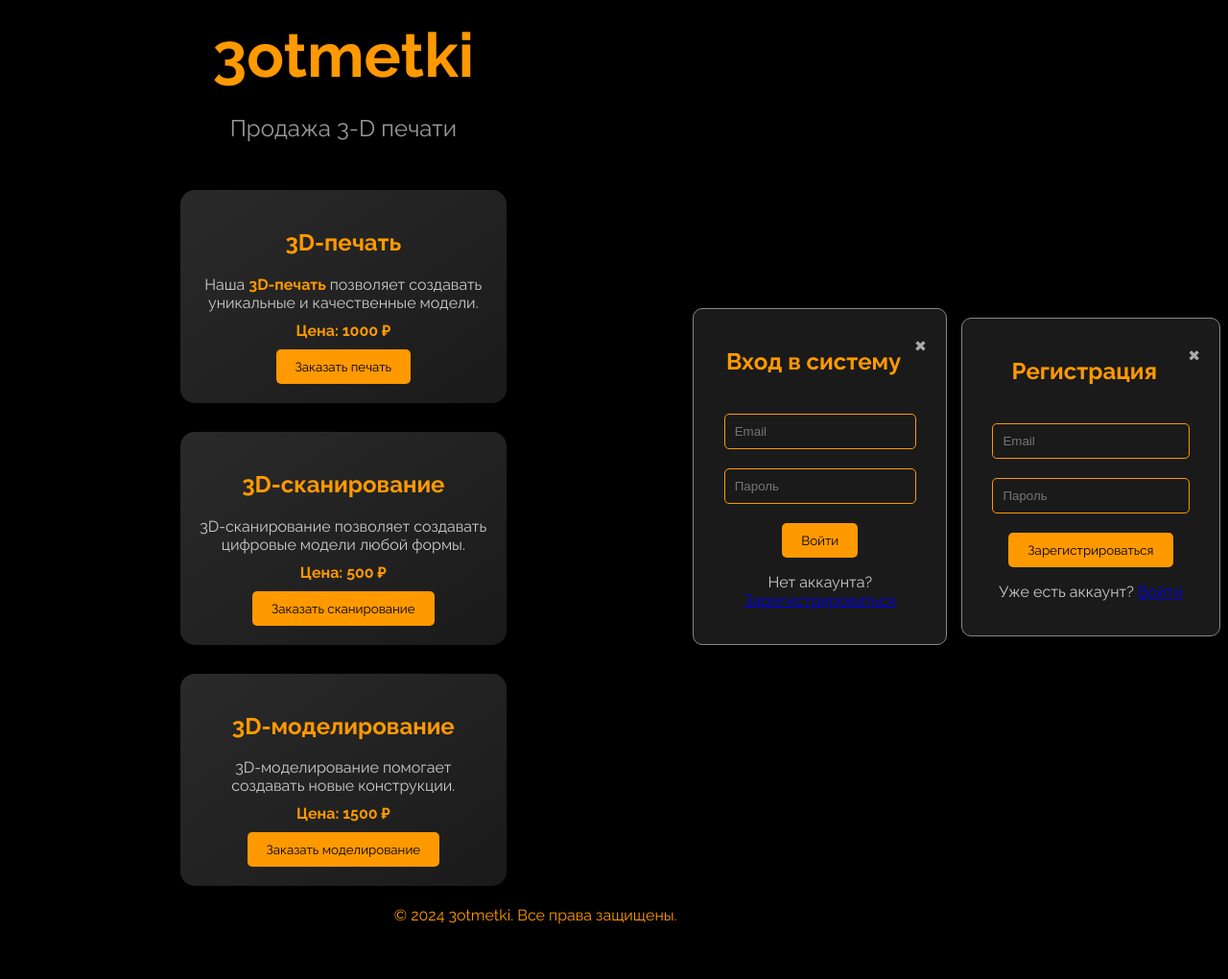
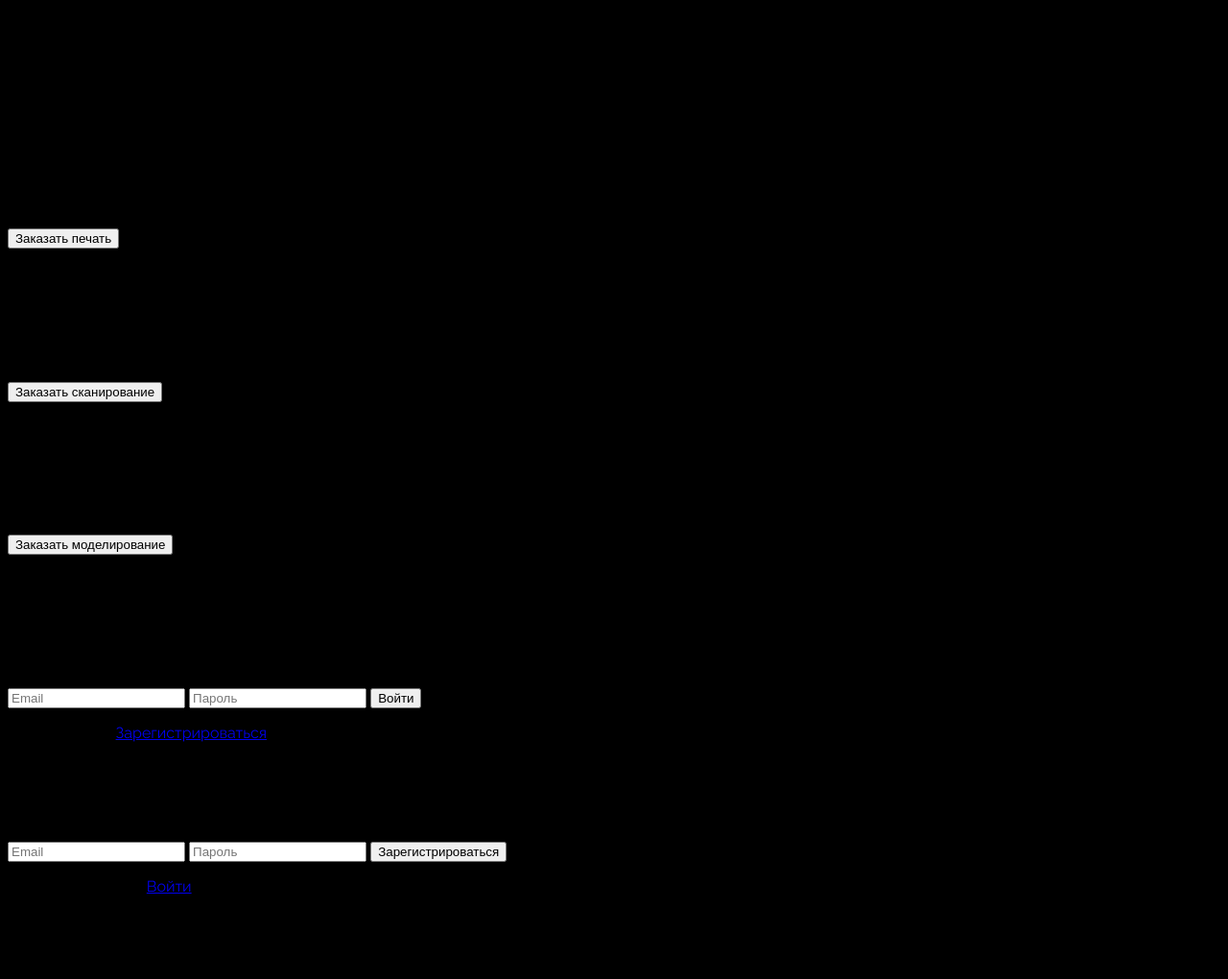
Before and after one commit to cheat-xaip/WarCraftBoost, a plain HTML site: page index.html in a window 1280 px wide. Shown: the top 1020 px of the page at 96% size. Before the commit the page ends 993 px from the top, so only its background shows below. Drawn offline with Linux system fonts and the light colour scheme.

Commit message:
Update styles.css

```diff
--- a/styles.css
+++ b/styles.css
@@ -1,190 +1,3 @@
 body {
     font-family: 'Raleway', sans-serif;
     background: #000;
-    margin: 0;
-    padding: 0;
-    color: #fff;
-    display: flex;
-    justify-content: center;
-    align-items: center;
-    min-height: 100vh;
-}
-
-.wrapper {
-    text-align: center;
-    width: 100%;
-    max-width: 1200px;
-    position: relative;
-    padding: 20px;
-}
-
-header {
-    margin-bottom: 30px;
-    text-align: center;
-}
-
-.title {
-    font-size: 4em;
-    color: #ff9900;
-    margin: 0;
-    display: inline-block;
-    transition: transform 0.2s;
-    font-family: 'Raleway', sans-serif;
-}
-
-.title:hover {
-    transform: translateY(10px);
-}
-
-.subtitle {
-    font-size: 1.5em;
-    color: #999;
-    margin-bottom: 50px;
-}
-
-.container {
-    display: flex;
-    justify-content: center;
-    gap: 30px;
-    flex-wrap: wrap;
-    padding: 0 20px;
-    margin-bottom: 50px;
-}
-
-.card {
-    background: linear-gradient(145deg, #2a2a2a, #1a1a1a);
-    border-radius: 15px;
-    box-shadow: 0 10px 20px rgba(0, 0, 0, 0.5);
-    padding: 20px;
-    width: 300px;
-    text-align: center;
-    transition: transform 0.2s, box-shadow 0.2s;
-}
-
-.card:hover {
-    transform: translateY(-10px);
-    box-shadow: 0 15px 30px rgba(0, 0, 0, 0.7);
-}
-
-.card h2 {
-    color: #ff9900;
-    font-family: 'Raleway', sans-serif;
-}
-
-.card p {
-    color: #ccc;
-    margin: 10px 0;
-}
-
-.highlight {
-    color: #ff9900;
-    font-weight: bold;
-}
-
-button {
-    background: #ff9900;
-    color: #000;
-    border: none;
-    padding: 10px 20px;
-    border-radius: 5px;
-    cursor: pointer;
-    transition: background 0.3s, transform 0.3s;
-    font-family: 'Raleway', sans-serif;
-}
-
-button:hover {
-    background: #ffcc00;
-    color: #000;
-    transform: translateY(-5px);
-}
-
-footer {
-    position: absolute;
-    bottom: 10px;
-    right: 10px;
-    padding: 20px 0;
-    background: transparent;
-}
-
-footer p {
-    margin: 0;
-    color: #ff9900;
-}
-
-/* Плавающая анимация для названия */
-@keyframes float {
-    0%, 100% {
-        transform: translateY(0);
-    }
-    50% {
-        transform: translateY(10px);
-    }
-}
-
-.float {
-    animation: float 1s infinite;
-}
-
-/* Стили для модального окна */
-.modal {
-    display: none;
-    position: fixed;
-    z-index: 1000;
-    left: 0;
-    top: 0;
-    width: 100%;
-    height: 100%;
-    overflow: auto;
-    background-color: rgba(0, 0, 0, 0.8);
-    justify-content: center;
-    align-items: center;
-}
-
-.modal-content {
-    background-color: #1a1a1a;
-    margin: 15% auto;
-    padding: 20px;
-    border: 1px solid #888;
-    width: 80%;
-    max-width: 500px;
-    border-radius: 10px;
-    text-align: center;
-}
-
-.close {
-    color: #aaa;
-    float: right;
-    font-size: 28px;
-    font-weight: bold;
-}
-
-.close:hover,
-.close:focus {
-    color: #fff;
-    text-decoration: none;
-    cursor: pointer;
-}
-
-.modal-content h2 {
-    color: #ff9900;
-    font-family: 'Raleway', sans-serif;
-}
-
-.modal-content p {
-    color: #ccc;
-    font-family: 'Raleway', sans-serif;
-}
-
-.modal-content input {
-    padding: 10px;
-    border: 1px solid #ff9900;
-    border-radius: 5px;
-    width: 80%;
-    margin-top: 20px;
-    background: transparent;
-    color: #fff;
-}
-
-.modal-content button {
-    margin-top: 20px;
-}
```
